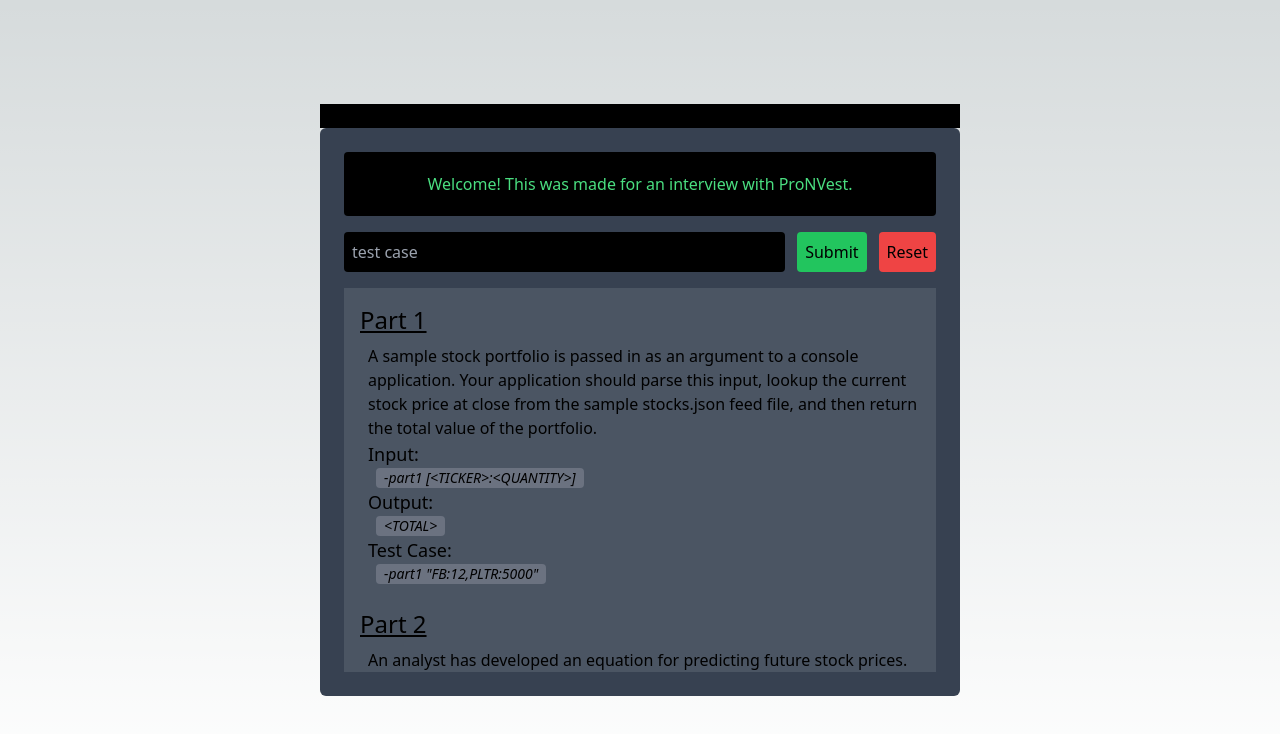
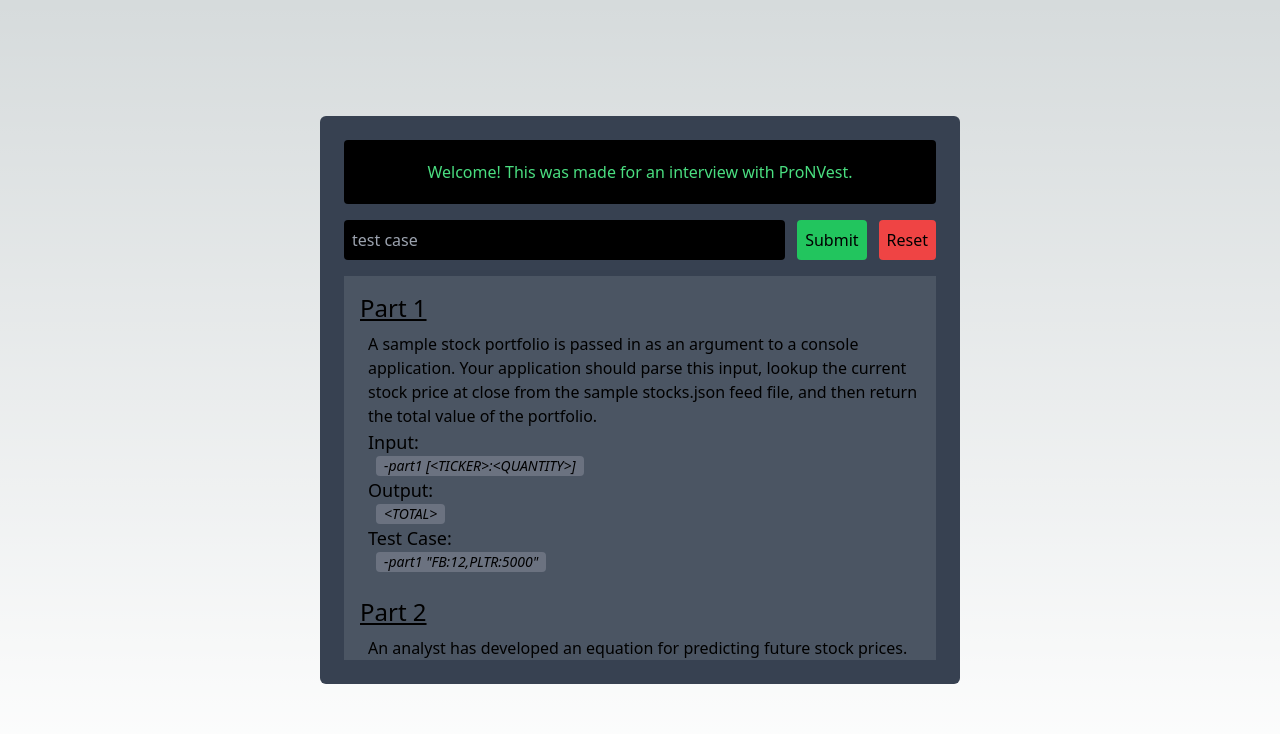
Before and after one commit to RyneBurden/pronvest-interview, a Next.js app: page / in a window 1280 px wide. Shown: the top 734 px of the page. Built offline with nearby package versions, Linux system fonts and the light colour scheme.

Commit message:
remove stock prices

```diff
--- a/src/pages/index.tsx
+++ b/src/pages/index.tsx
@@ -139,13 +139,6 @@ export default function Home() {
         <link rel="icon" href="/favicon.ico" />
       </Head>
       <main className="h-screen max-h-screen w-screen flex flex-col items-center justify-center">
-        <div className="w-screen lg:w-1/2 h-fit bg-black">
-          <div className="h-fit flex space-x-6 justify-center items-center">
-            {stockData.map((stock, index) => {
-              return <p key={index}>{`${stock.ticker} - ${stock.close}`}</p>;
-            })}
-          </div>
-        </div>
         <div className="h-fit w-screen lg:w-1/2 bg-gray-700 rounded-md p-6 space-y-4">
           <div className="h-16 w-full rounded bg-black text-green-400 flex items-center justify-center p-2 transition-all">
             {output}
```
